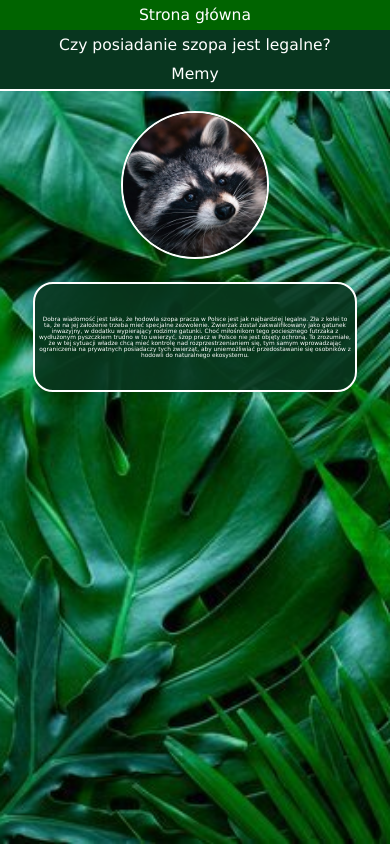
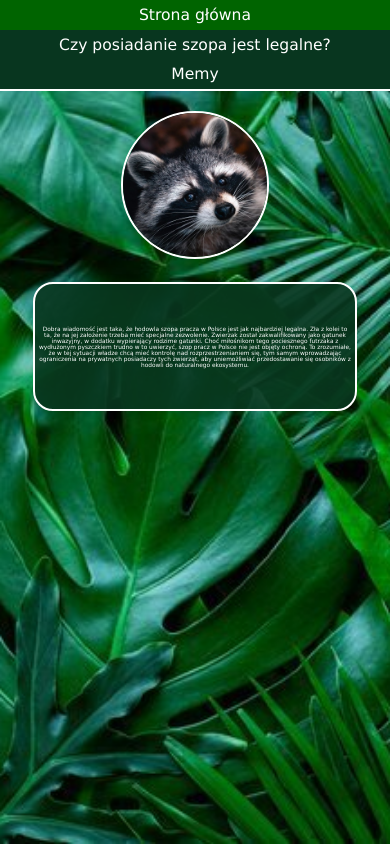
Before and after one commit to Natkapietruszki213/PWI, a plain HTML site: page Szop.html in a window 390 px wide. Both pictures are taken after a click on the button "Czy posiadanie szopa jest legalne?". Drawn offline with Linux system fonts and the light colour scheme.

Commit message:
Update Szop.html

```diff
--- a/Szop.html
+++ b/Szop.html
@@ -166,7 +166,7 @@
             border: 2px solid;
             width: 80vw;
             box-shadow: 0px 0px 10px rgba(0, 0, 0, 0.1);
-            height: 25vw;
+            height: 30vw;
             justify-content: center;
             align-items: center;
             color: white;
```
